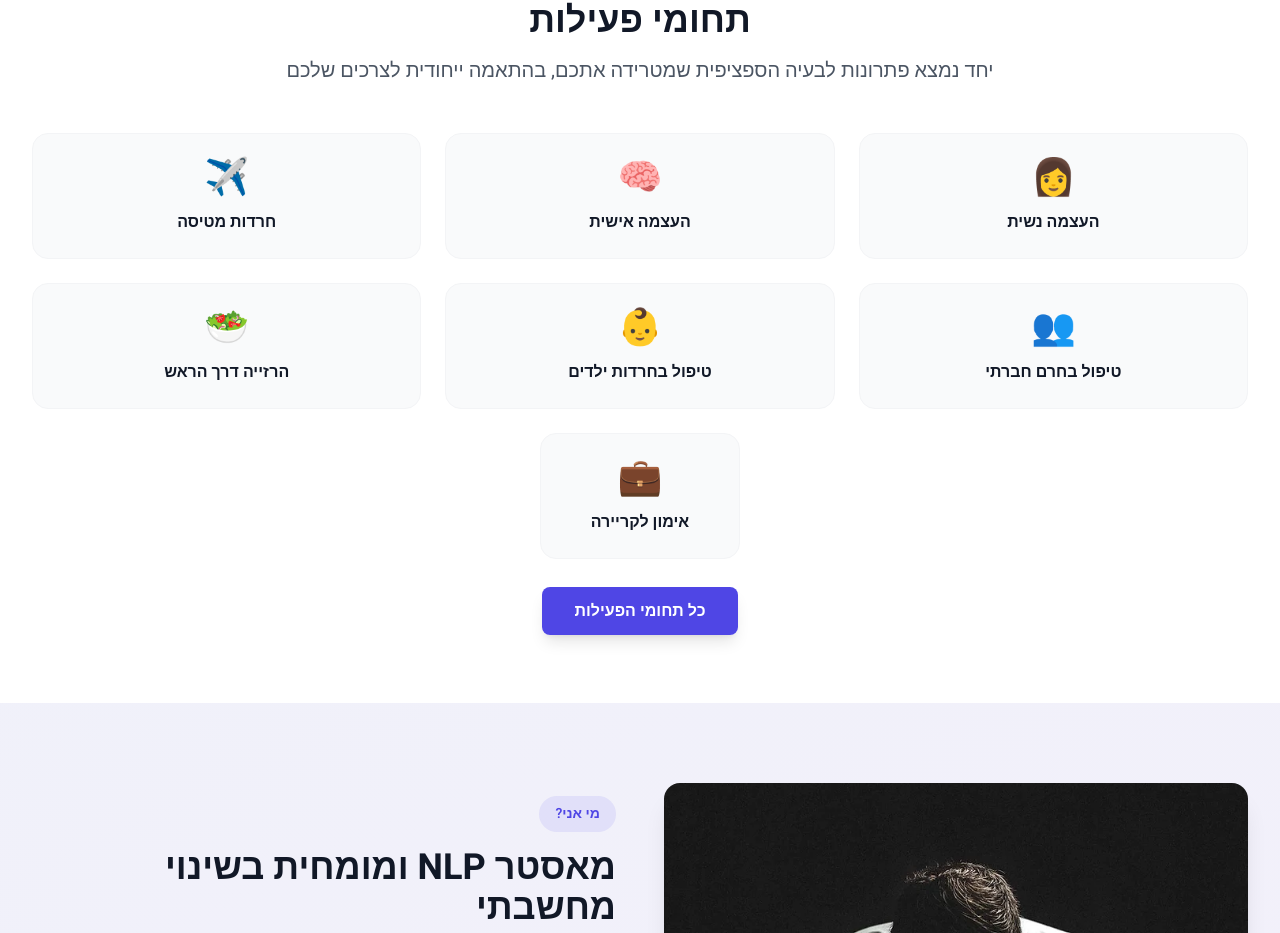
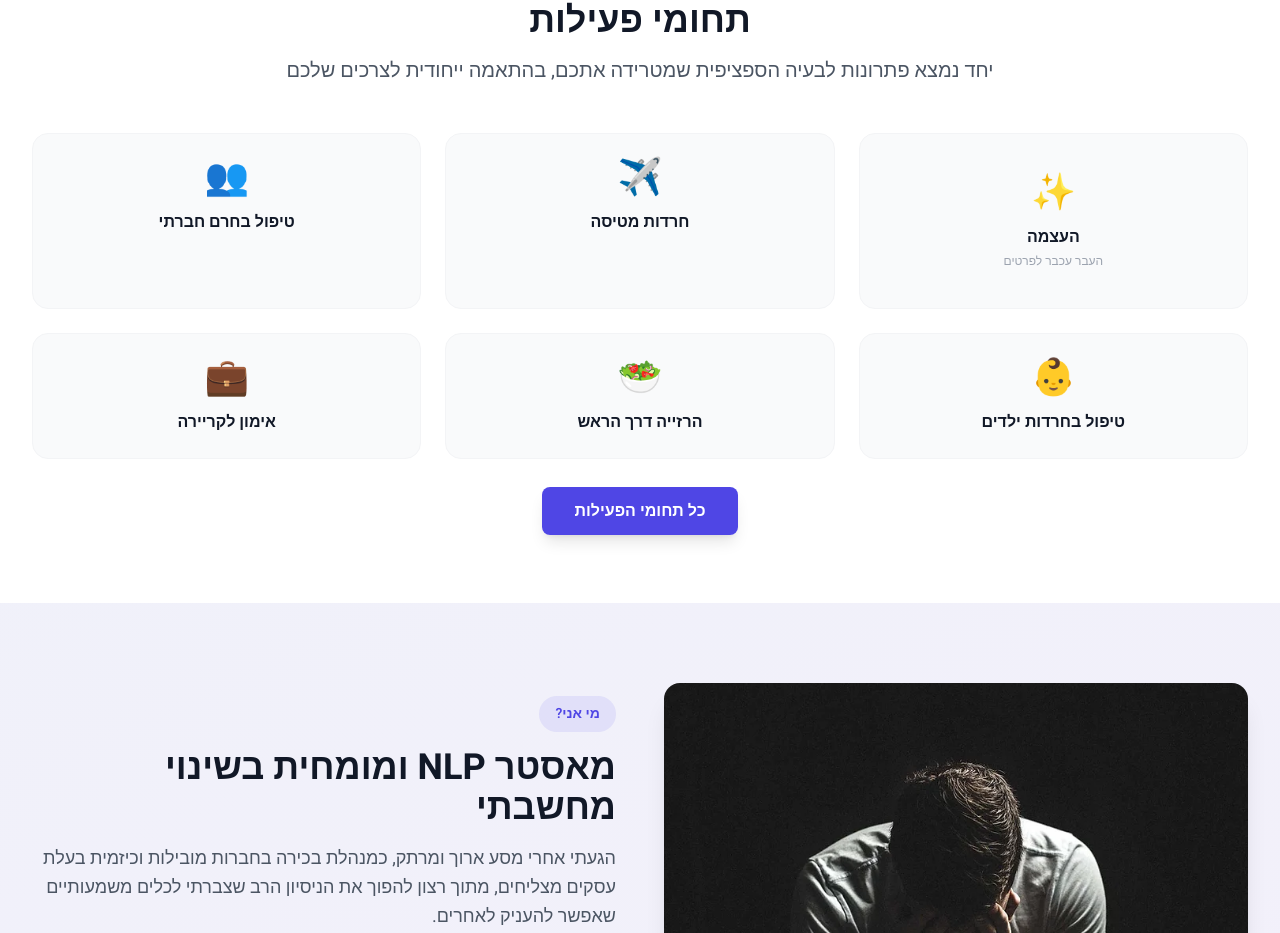
Before and after one commit to idoofir1011/Sigal-s-NLP-site, a React (Vite) app: page / in a window 1280 px wide. Shown: the part 879-1812 px from the top of the page. Built offline with nearby package versions, Linux system fonts and the light colour scheme; no server answers.

Commit message:
Add hover-split empowerment card on Home page services grid
- Single 'העצמה' card that expands on hover into two sub-cards:
  'העצמה נשית' and 'העצמה אישית'
- Clean animated transition with color-coded sub-cards

```diff
--- a/src/pages/Home.jsx
+++ b/src/pages/Home.jsx
@@ -2,8 +2,6 @@ import { Link } from 'react-router-dom'
 
 const Home = () => {
   const services = [
-    { icon: '👩', title: 'העצמה נשית', path: '/empowerment' },
-    { icon: '🧠', title: 'העצמה אישית', path: '/personal-empowerment' },
     { icon: '✈️', title: 'חרדות מטיסה', path: '/services' },
     { icon: '👥', title: 'טיפול בחרם חברתי', path: '/services' },
     { icon: '👶', title: 'טיפול בחרדות ילדים', path: '/services' },
@@ -102,7 +100,35 @@ const Home = () => {
             </p>
           </div>
           <div className="grid grid-cols-2 md:grid-cols-3 gap-6">
-            {services.slice(0, -1).map((service, index) => (
+            {/* Empowerment hover-split card */}
+            <div className="group relative col-span-2 md:col-span-1">
+              {/* Default state */}
+              <div className="bg-gray-50 rounded-2xl p-6 text-center border border-gray-100 transition-all duration-300 group-hover:opacity-0 group-hover:scale-95 group-hover:pointer-events-none absolute inset-0 flex flex-col items-center justify-center">
+                <div className="text-4xl mb-3">✨</div>
+                <h3 className="text-base font-bold text-gray-900">העצמה</h3>
+                <p className="text-xs text-gray-400 mt-1">העבר עכבר לפרטים</p>
+              </div>
+              {/* Hover state - two sub-cards */}
+              <div className="opacity-0 group-hover:opacity-100 transition-all duration-300 scale-95 group-hover:scale-100 flex flex-col gap-3 h-full min-h-[120px]">
+                <Link
+                  to="/empowerment"
+                  className="flex-1 bg-primary/10 border border-primary/30 rounded-xl p-3 text-center hover:bg-primary/20 hover:shadow-md transition-all duration-200 flex flex-col items-center justify-center group/sub"
+                >
+                  <div className="text-2xl mb-1">👩</div>
+                  <h3 className="text-sm font-bold text-primary">העצמה נשית</h3>
+                </Link>
+                <Link
+                  to="/personal-empowerment"
+                  className="flex-1 bg-secondary/10 border border-secondary/30 rounded-xl p-3 text-center hover:bg-secondary/20 hover:shadow-md transition-all duration-200 flex flex-col items-center justify-center group/sub"
+                >
+                  <div className="text-2xl mb-1">🧠</div>
+                  <h3 className="text-sm font-bold text-secondary">העצמה אישית</h3>
+                </Link>
+              </div>
+            </div>
+
+            {/* Regular service cards */}
+            {services.map((service, index) => (
               <Link
                 key={index}
                 to={service.path}
@@ -112,16 +138,6 @@ const Home = () => {
                 <h3 className="text-base font-bold text-gray-900 group-hover:text-primary transition-colors">{service.title}</h3>
               </Link>
             ))}
-          </div>
-          {/* Last item centered */}
-          <div className="mt-6 max-w-[200px] mx-auto">
-            <Link
-              to={services[services.length - 1].path}
-              className="bg-gray-50 rounded-2xl p-6 text-center hover:shadow-lg transition-all duration-300 border border-gray-100 hover:border-primary/30 hover:-translate-y-1 group block"
-            >
-              <div className="text-4xl mb-3">{services[services.length - 1].icon}</div>
-              <h3 className="text-base font-bold text-gray-900 group-hover:text-primary transition-colors">{services[services.length - 1].title}</h3>
-            </Link>
           </div>
           <div className="text-center mt-10">
             <Link to="/services" className="btn-primary">
```
